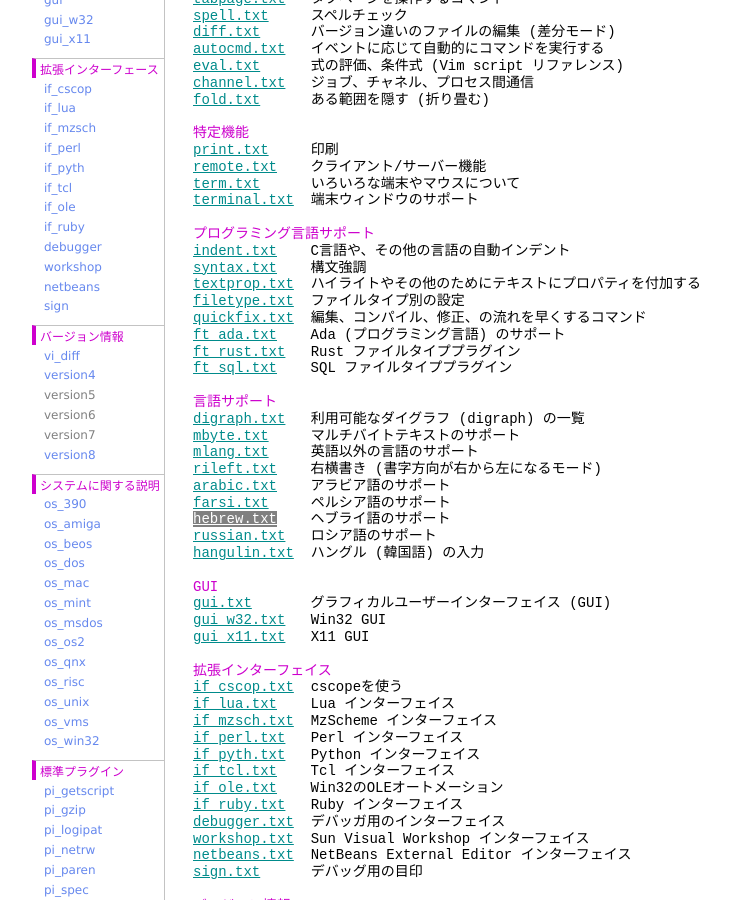
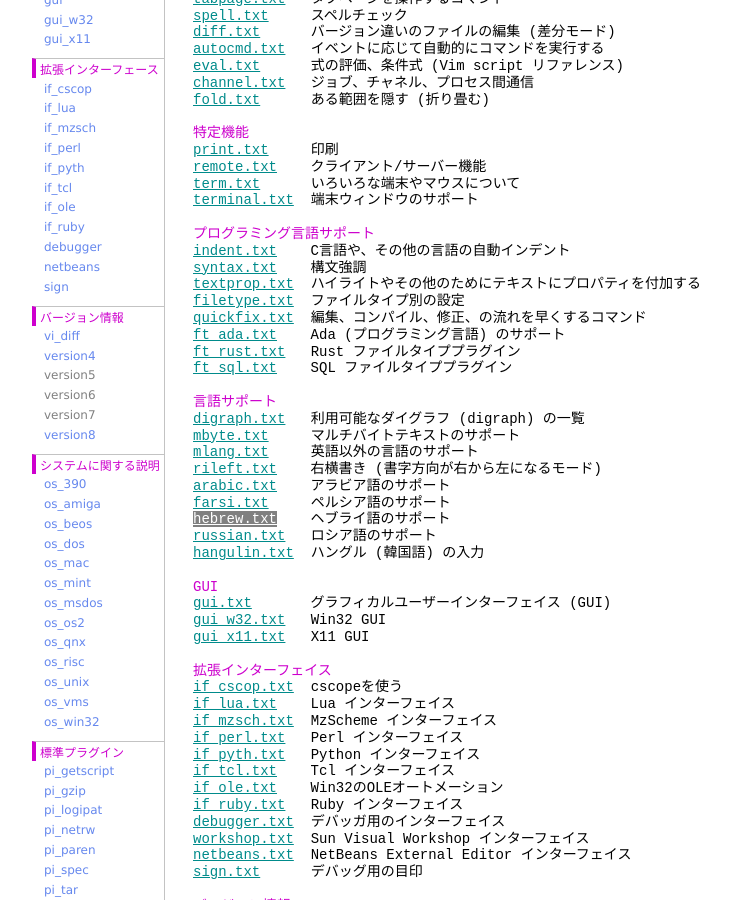
Before and after one commit to vim-jp/vimdoc-ja, a Jekyll site: the page built from index.html, in a window 1280 px wide and 900 px high, scrolled down 2476 px. Shown: the whole window, without its empty margins (208-938 px from the left). Built offline with Jekyll 4.4.1, drawn with Linux system fonts in a browser that asks for light colours; nearby versions of some CDN libraries; comment, search, counter and statistics services are not loaded.

Commit message:
Update sidebar
workshop.txt was deleted.

```diff
--- a/_layouts/vimdoc.html
+++ b/_layouts/vimdoc.html
@@ -212,7 +212,6 @@
 <li><a href="if_ole.html">if_ole</a></li>
 <li><a href="if_ruby.html">if_ruby</a></li>
 <li><a href="debugger.html">debugger</a></li>
-<li><a href="workshop.html">workshop</a></li>
 <li><a href="netbeans.html">netbeans</a></li>
 <li><a href="sign.html">sign</a></li>
 </ul></dd>
```
